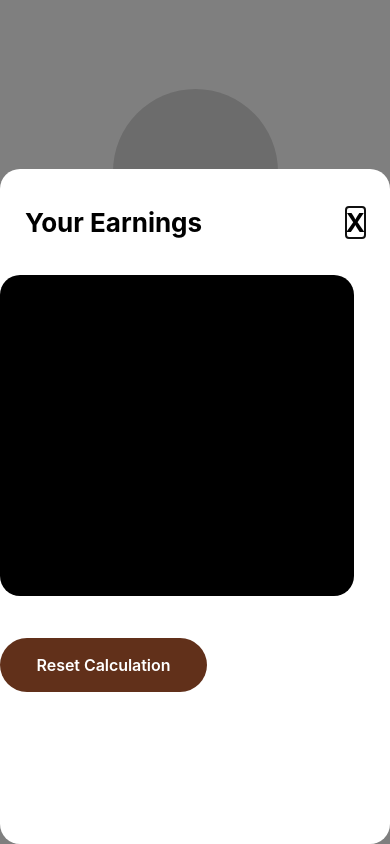
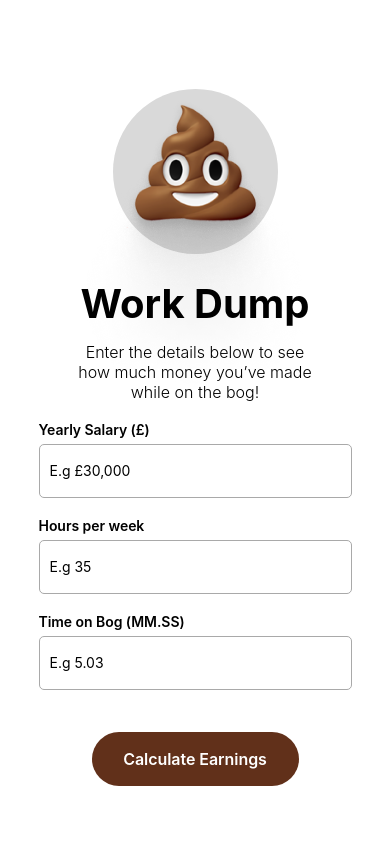
Before and after one commit to Dash1704/Work-Dump, a React Native app: screen / in a window 390 px wide. Built offline with nearby package versions, Linux system fonts and the light colour scheme.

Commit message:
Added emoji

```diff
--- a/components/Logo.tsx
+++ b/components/Logo.tsx
@@ -1,10 +1,15 @@
 import React, { useState } from 'react';
-import { StyleSheet, Text, View, TextInput, Button } from 'react-native';
+import { StyleSheet, View, Image } from 'react-native';
 
 export function Logo(){
   return (
     <View style={styles.circle}>
-
+      <View style={{alignItems: 'center', marginTop: 9}}>
+      <Image
+        source={require('../assets/poo-emoji.png')}
+        style={styles.poop}
+      />
+      </View>
     </View>
   )
 }
@@ -17,4 +22,8 @@ const styles = StyleSheet.create({
     backgroundColor: '#D9D9D9',
     marginTop: 30
   },
+  poop: {
+    width: 300,
+    height: 300,
+  }
 })
--- a/components/ResultModal.tsx
+++ b/components/ResultModal.tsx
@@ -27,7 +27,7 @@ export function ResultModal({visible, children}: {
 
       <Modal
         transparent
-        visible={true}
+        visible={showModal}
       >
         <View style={styles.modalBackGround}>
           <View style={styles.modalContainer}>
```
Also changed, not shown: assets/poo-emoji.png (added).
